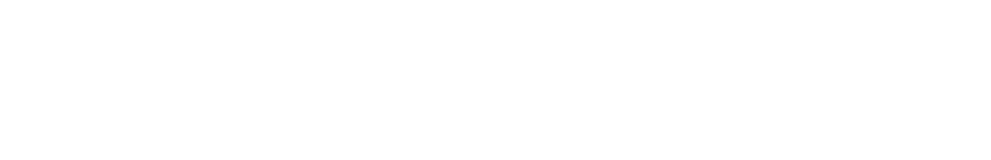
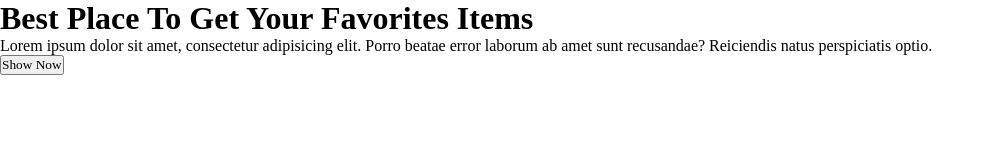
Before and after one commit to Yasir-Khan22/Hero-section, a plain HTML site: page index.html in a window 1280 px wide. Shown: the whole page, without its empty margins (0-991 px from the left). Drawn offline with Linux system fonts and the light colour scheme.

Commit message:
change update

```diff
--- a/assets/css/style.css
+++ b/assets/css/style.css
@@ -2,4 +2,5 @@
     margin: 0;
     padding: 0;
     box-sizing: border-box;
+    font-family: cascadia code;
 }
--- a/index.html
+++ b/index.html
@@ -8,6 +8,20 @@
     <title>Hero Section</title>
 </head>
 <body>
+    <div class="container">
+        <div class="Hero">
+            <div class="text">
+            <h1>Best Place To
+        Get Your Favorites Items</h1>
+        <p>Lorem ipsum dolor sit amet, consectetur adipisicing
+        elit. Porro beatae error laborum ab amet sunt recusandae? Reiciendis natus perspiciatis optio.</p>
+        <button>Show Now</button>
+            </div>
+            <div class="svg-wrapper">
 
+            </div>
+        </div>
+
+    </div>
 </body>
 </html>
```
Also changed, not shown: assets/images/image.svg (added), assets/images/svgimage.png (added).
